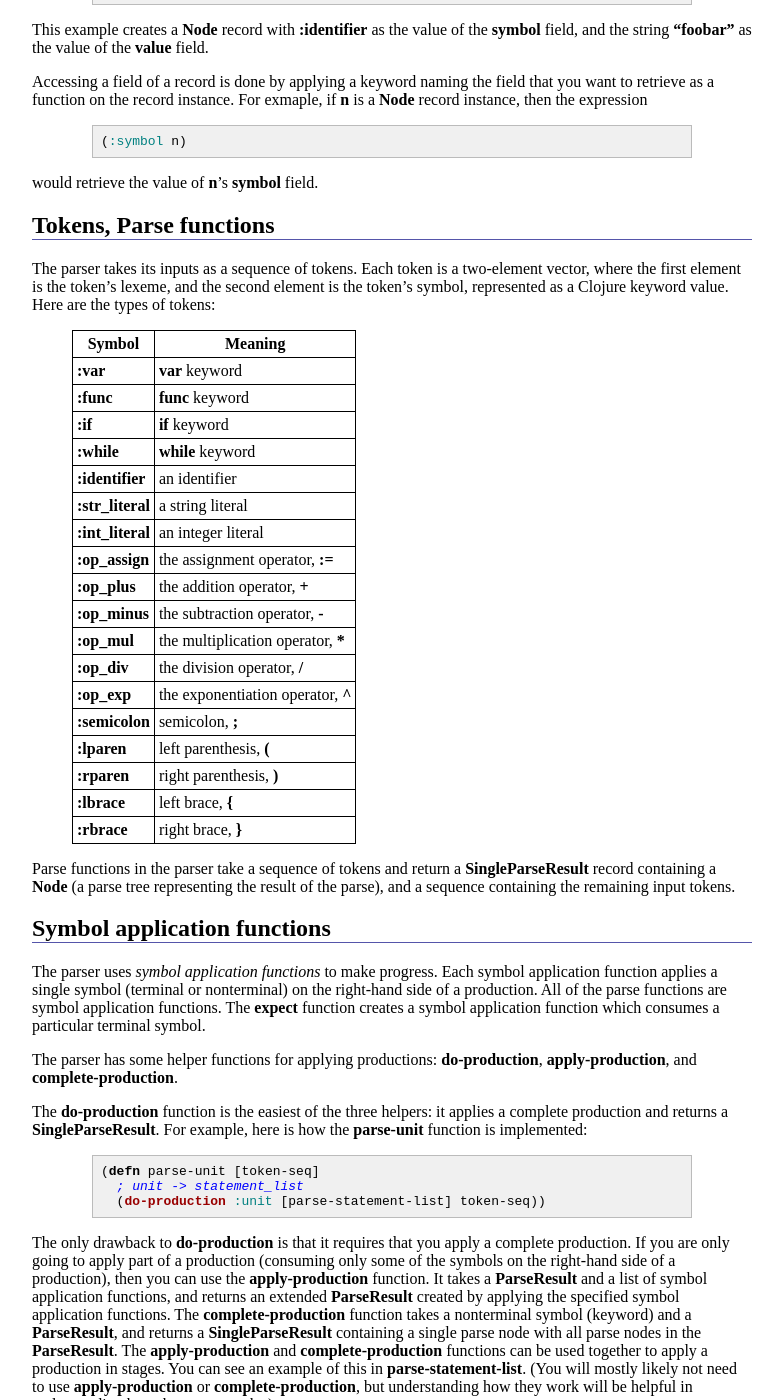
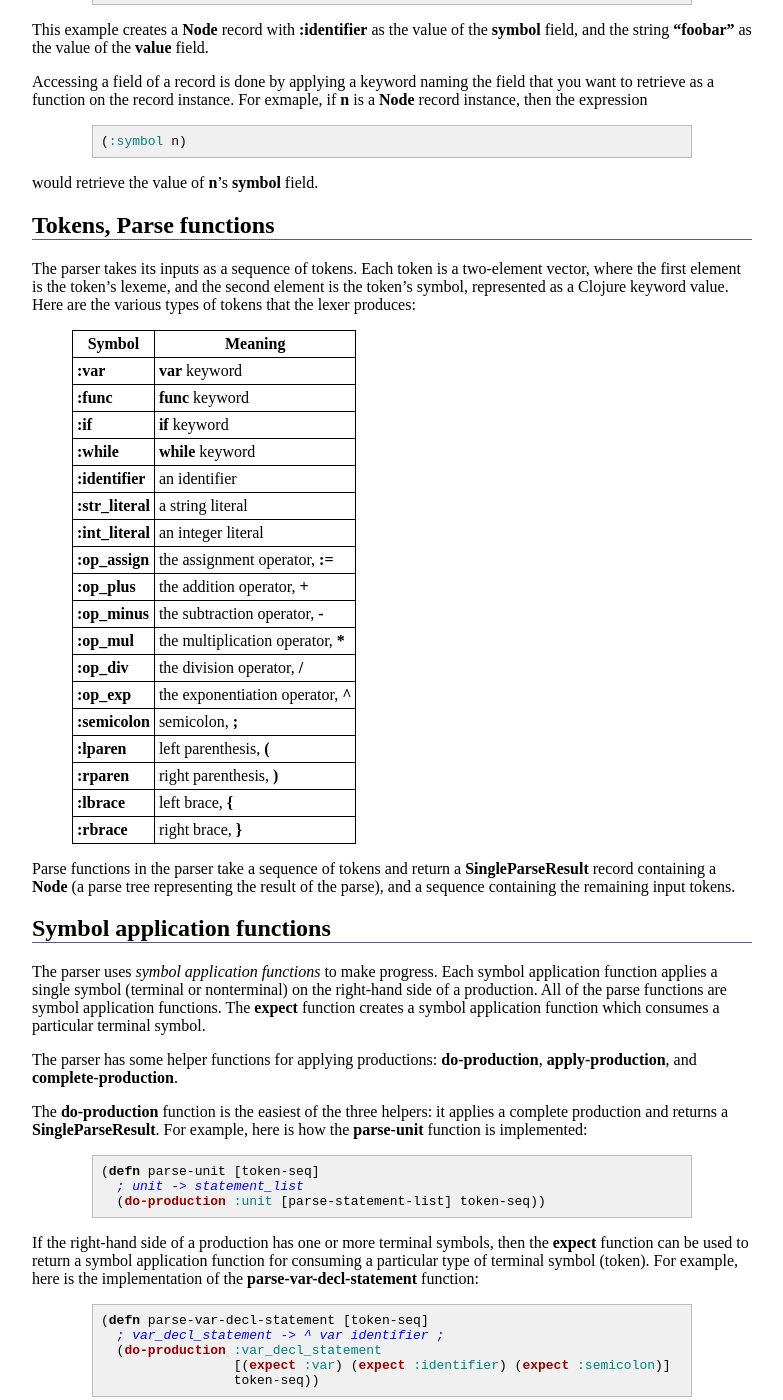
Before and after one commit to ycpcs/cs340-fall2014, a Jekyll site: the page built from assign/assign05.md, in a window 1280 px wide and 1400 px high, scrolled down 1681 px. Shown: the whole window, without its empty margins (248-1031 px from the left). Built offline with Jekyll 4.4.1, drawn with Linux system fonts in a browser that asks for light colours; nearby versions of some CDN libraries; Markdown is read by kramdown in place of the engine named in the settings.

Commit message:
explain how to use expect

```diff
--- a/assign/assign05.md
+++ b/assign/assign05.md
@@ -95,7 +95,7 @@ would retrieve the value of **n**'s **symbol** field.
 
 ## Tokens, Parse functions
 
-The parser takes its inputs as a sequence of tokens.  Each token is a two-element vector, where the first element is the token's lexeme, and the second element is the token's symbol, represented as a Clojure keyword value.  Here are the types of tokens:
+The parser takes its inputs as a sequence of tokens.  Each token is a two-element vector, where the first element is the token's lexeme, and the second element is the token's symbol, represented as a Clojure keyword value.  Here are the various types of tokens that the lexer produces:
 
 > Symbol | Meaning
 > ------ | -------
@@ -132,6 +132,16 @@ The **do-production** function is the easiest of the three helpers: it applies a
 (defn parse-unit [token-seq]
   ; unit -> statement_list
   (do-production :unit [parse-statement-list] token-seq))
+{% endhighlight %}
+
+If the right-hand side of a production has one or more terminal symbols, then the **expect** function can be used to return a symbol application function for consuming a particular type of terminal symbol (token).  For example, here is the implementation of the **parse-var-decl-statement** function:
+
+{% highlight clojure %}
+(defn parse-var-decl-statement [token-seq]
+  ; var_decl_statement -> ^ var identifier ;
+  (do-production :var_decl_statement
+                 [(expect :var) (expect :identifier) (expect :semicolon)]
+                 token-seq))
 {% endhighlight %}
 
 The only drawback to **do-production** is that it requires that you apply a complete production.  If you are only going to apply part of a production (consuming only some of the symbols on the right-hand side of a production), then you can use the **apply-production** function.  It takes a **ParseResult** and a list of symbol application functions, and returns an extended **ParseResult** created by applying the specified symbol application functions.  The **complete-production** function takes a nonterminal symbol (keyword) and a **ParseResult**, and returns a **SingleParseResult** containing a single parse node with all parse nodes in the **ParseResult**.  The **apply-production** and **complete-production** functions can be used together to apply a production in stages.  You can see an example of this in **parse-statement-list**.  (You will mostly likely not need to use **apply-production** or **complete-production**, but understanding how they work will be helpful in understanding how the parser works.)
```
Also changed, not shown: 1 other file.
